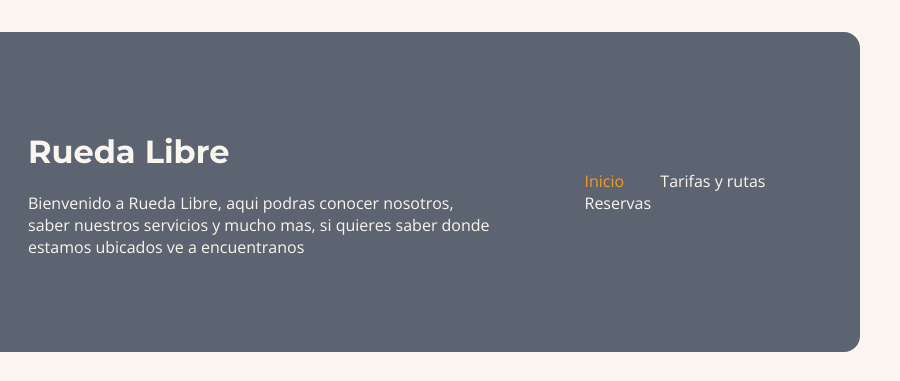
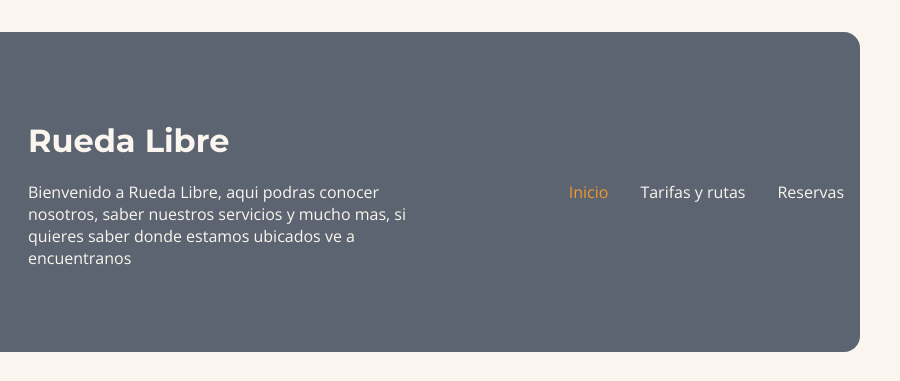
Before and after one commit to sehuanesesteban76-netizen/rueda-libre, a plain HTML site: page index.html in a window 1280 px wide. Shown: the top 381 px of the page, 380-1280 px from the left. Drawn offline with nearby package versions, Linux system fonts and the light colour scheme.

Commit message:
feat(diseño): Le di a mi pagina las propiedades para que se adapte a cualquier tipo de pantalla o si se maneja con la pantalla se adapte el contenido, lo hice mas especificamente en el encabezado y pie de pagina.

```diff
--- a/css/styles.css
+++ b/css/styles.css
@@ -121,9 +121,16 @@ button {
     border: 1px solid;
 }
 
-#menu li {
-    display: inline-block;
-    margin: 0 1rem;
+#menu {
+    display: flex;
+    flex-direction: row;
+    justify-content: flex-end;
+    align-items: center;
+    flex-wrap: wrap;
+    gap: var(--espacio-grande);
+    list-style: none;
+    margin: 0;
+    padding: 0;
 }
 
 .contenedor-servicios{
@@ -158,9 +165,9 @@ button {
 }
 
 .encabezado-descripcion {
-    display: block;
-    padding: var(--espacio-mediano);
-    width: 35rem;
+    flex: 1;
+    min-width: 12rem;
+    padding: var(--espacio-mediano)
 
 }
 
@@ -175,14 +182,18 @@ button {
 
 .encabezado-enlaces {
     display: flex;
-    justify-content: end;
+    justify-content: flex-end;
+    flex: 1;
+    min-width: 12rem;
 }
 
 header {
     display: flex;
+    flex-direction: row;
     justify-content: space-between;
     gap: var(--espacio-mediano);
     align-items: center;
+    flex-wrap: wrap;
     margin: var(--espacio-grande);
     background-color: var(--gris-asfalto);
     color: var(--crema);
@@ -193,18 +204,20 @@ header {
 
 footer{
     display: flex;
+    flex-direction: row;
     justify-content: space-between;
+    align-items: start;
+    flex-wrap: wrap;
+    gap: var(--espacio-grande);
     min-height: 15vh;
     margin: var(--espacio-grande);
     background-color: var(--gris-asfalto);
     color: var(--crema);
     padding: var(--espacio-mediano);
     border-radius: var(--espacio-mediano);
-    align-items: center;
-    gap: var(--espacio-pequeño);
 }
 footer div{
-    display: block;
+    flex: 1 1 10rem;
 }
 
 .enlaces {
```
